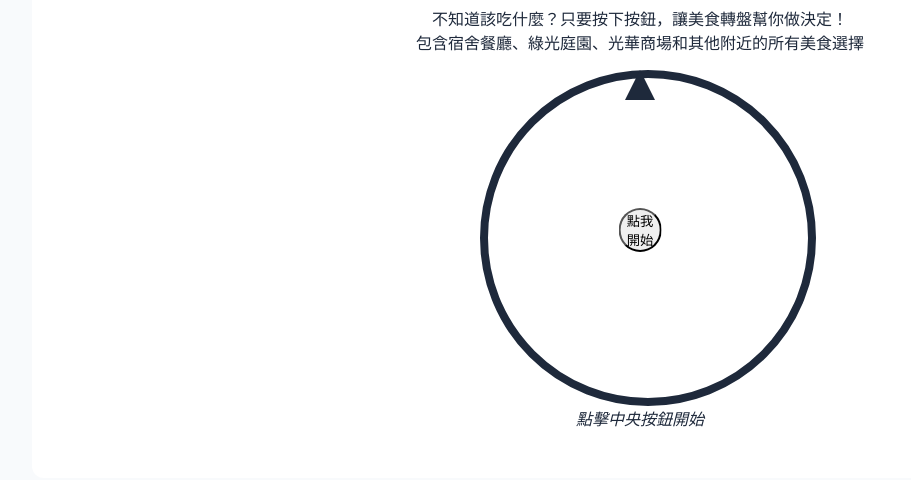
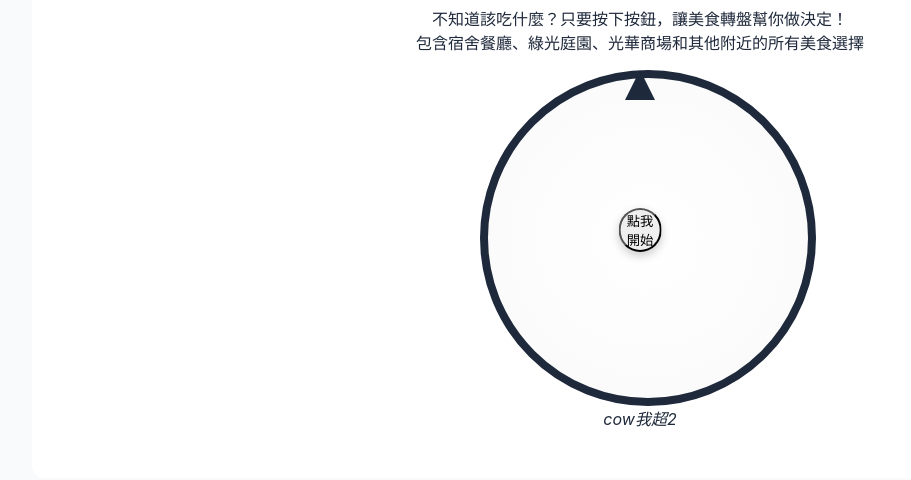
Before and after one commit to cnfzon/ntut_EastDormitory, a Next.js app in the folder ntut_eastdormitory/: page /food-finder in a window 1280 px wide. Shown: the part 459-939 px from the top of the page, without its empty margins (0-911 px from the left). Built offline with nearby package versions, Linux system fonts and the light colour scheme.

Commit message:
優化轉盤設計，增加多元顏色和酷炫動畫效果

```diff
--- a/ntut_eastdormitory/pages/food-finder.js
+++ b/ntut_eastdormitory/pages/food-finder.js
@@ -261,40 +261,69 @@ export default function FoodFinder() {
             <div
               ref={wheelRef}
               className="relative w-full h-full rounded-full border-8 border-yellow-500 overflow-hidden shadow-xl transition-transform duration-8000 ease-out transform bg-white"
-              style={{ transform: `rotate(${degrees}deg)` }}
+              style={{
+                transform: `rotate(${degrees}deg)`,
+                backgroundImage: 'radial-gradient(circle, #ffffff, #f9f9f9)'
+              }}
             >
               {restaurants.map((restaurant, index) => {
                 // 計算每個項目的角度
                 const angle = (360 / restaurants.length) * index;
-                // 設置每個項目的背景顏色（根據位置）
-                let bgcolor = 'bg-yellow-100';
+
+                // 設置每個項目的背景顏色（根據位置和索引）
+                let baseColor, textBaseColor;
                 if (restaurant.location === "宿舍餐廳") {
-                  bgcolor = 'bg-green-100';
+                  baseColor = 'green';
+                  textBaseColor = 'text-green-700';
                 } else if (restaurant.location === "綠光庭園") {
-                  bgcolor = 'bg-blue-100';
+                  baseColor = 'blue';
+                  textBaseColor = 'text-blue-700';
                 } else if (restaurant.location === "光華商場") {
-                  bgcolor = 'bg-purple-100';
+                  baseColor = 'purple';
+                  textBaseColor = 'text-purple-700';
                 } else if (restaurant.location === "其他附近") {
-                  bgcolor = 'bg-orange-100';
+                  baseColor = 'orange';
+                  textBaseColor = 'text-orange-700';
+                } else {
+                  baseColor = 'yellow';
+                  textBaseColor = 'text-yellow-700';
                 }
+
+                // 根據索引交替顏色深淺
+                const colorIntensity = index % 2 === 0 ? '100' : '200';
+                const bgColor = `bg-${baseColor}-${colorIntensity}`;
+
+                // 根據索引位置設置漸變效果
+                const bgGradient = index % 2 === 0
+                  ? `linear-gradient(135deg, var(--tw-gradient-stops))`
+                  : `linear-gradient(45deg, var(--tw-gradient-stops))`;
+
+                const fromColor = `from-${baseColor}-${colorIntensity}`;
+                const toColor = `to-${baseColor}-${parseInt(colorIntensity) + 100}`;
 
                 // 計算是否為當前選中的餐廳
                 const isSelected = selectedRestaurant && restaurant.name === selectedRestaurant.name;
                 const textColor = isSelected ? 'text-white font-bold' : 'text-transparent';
-                const itemBgColor = isSelected ? `${bgcolor.replace('100', '500')}` : bgcolor;
+                const itemBgColor = isSelected ? `${baseColor}-500` : `${baseColor}-${colorIntensity}`;
 
                 return (
                   <div
                     key={index}
-                    className={`absolute w-1/2 h-1/2 ${itemBgColor} flex items-center justify-end origin-bottom-right text-xs ${textColor} p-1 transition-colors duration-300`}
+                    className={`absolute w-1/2 h-1/2 flex items-center justify-end origin-bottom-right text-xs ${textColor} p-1 transition-all duration-300`}
                     style={{
                       transform: `rotate(${angle}deg) skew(${90 - 360/restaurants.length}deg)`,
-                      transformOrigin: '0% 100%'
+                      transformOrigin: '0% 100%',
+                      background: isSelected
+                        ? `linear-gradient(to right, #${baseColor}500, #${baseColor}600)`
+                        : `${bgGradient}`,
+                      '--tw-gradient-from': `var(--tw-${fromColor})`,
+                      '--tw-gradient-to': `var(--tw-${toColor})`,
+                      boxShadow: isSelected ? '0 0 8px rgba(0,0,0,0.2) inset' : 'none'
                     }}
                   >
                     {!rotating && isSelected && (
                       <span
-                        className="transform -rotate-90 origin-center whitespace-nowrap overflow-hidden text-ellipsis"
+                        className="transform -rotate-90 origin-center whitespace-nowrap overflow-hidden text-ellipsis font-bold"
                         style={{ width: '100px', maxWidth: '100px' }}
                       >
                         {restaurant.name}
@@ -309,10 +338,22 @@ export default function FoodFinder() {
             <button
               onClick={spinWheel}
               disabled={rotating}
-              className={`absolute top-1/2 left-1/2 transform -translate-x-1/2 -translate-y-1/2 z-10 w-20 h-20 rounded-full ${rotating ? 'bg-gray-500' : 'bg-red-600 hover:bg-red-700'} text-white font-bold shadow-lg transition-colors duration-300 flex items-center justify-center`}
+              className={`absolute top-1/2 left-1/2 transform -translate-x-1/2 -translate-y-1/2 z-10 w-20 h-20 rounded-full ${
+                rotating
+                  ? 'bg-gradient-to-r from-gray-500 to-gray-600 animate-pulse'
+                  : 'bg-gradient-to-r from-red-500 to-red-600 hover:from-red-600 hover:to-red-700'
+              } text-white font-bold shadow-lg transition-all duration-300 flex items-center justify-center`}
+              style={{
+                boxShadow: rotating
+                  ? '0 0 15px rgba(255,0,0,0.5), 0 0 30px rgba(255,0,0,0.3)'
+                  : '0 4px 10px rgba(0,0,0,0.2)'
+              }}
             >
               {rotating ? (
-                <span className="animate-pulse">轉動中...</span>
+                <div className="flex flex-col items-center">
+                  <span className="animate-spin text-xl mb-1">↻</span>
+                  <span className="text-sm">轉動中...</span>
+                </div>
               ) : (
                 <span>點我<br/>開始</span>
               )}
@@ -320,7 +361,7 @@ export default function FoodFinder() {
           </div>
 
           <p className="text-gray-500 italic mt-4">
-            {rotating ? 'cow我超2' : '點擊中央按鈕開始'}
+            {rotating ? 'cow我超2' : 'cow我超2'}
           </p>
         </div>
       </section>
@@ -414,6 +455,45 @@ export default function FoodFinder() {
         .animate-fadeIn {
           animation: fadeIn 0.5s ease-in-out;
         }
+
+        /* 轉盤漸變色定義 */
+        :root {
+          --tw-from-green-100: #dcfce7;
+          --tw-to-green-200: #bbf7d0;
+          --tw-from-green-200: #bbf7d0;
+          --tw-to-green-300: #86efac;
+
+          --tw-from-blue-100: #dbeafe;
+          --tw-to-blue-200: #bfdbfe;
+          --tw-from-blue-200: #bfdbfe;
+          --tw-to-blue-300: #93c5fd;
+
+          --tw-from-purple-100: #f3e8ff;
+          --tw-to-purple-200: #e9d5ff;
+          --tw-from-purple-200: #e9d5ff;
+          --tw-to-purple-300: #d8b4fe;
+
+          --tw-from-orange-100: #ffedd5;
+          --tw-to-orange-200: #fed7aa;
+          --tw-from-orange-200: #fed7aa;
+          --tw-to-orange-300: #fdba74;
+
+          --tw-from-yellow-100: #fef9c3;
+          --tw-to-yellow-200: #fef08a;
+          --tw-from-yellow-200: #fef08a;
+          --tw-to-yellow-300: #fde047;
+        }
+
+        /* 自定義轉動效果 */
+        .transition-transform {
+          transition-property: transform;
+        }
+        .duration-8000 {
+          transition-duration: 8000ms;
+        }
+        .ease-out {
+          transition-timing-function: cubic-bezier(0.34, 1.56, 0.64, 1); /* 彈跳效果 */
+        }
       `}</style>
     </Layout>
   );
```
